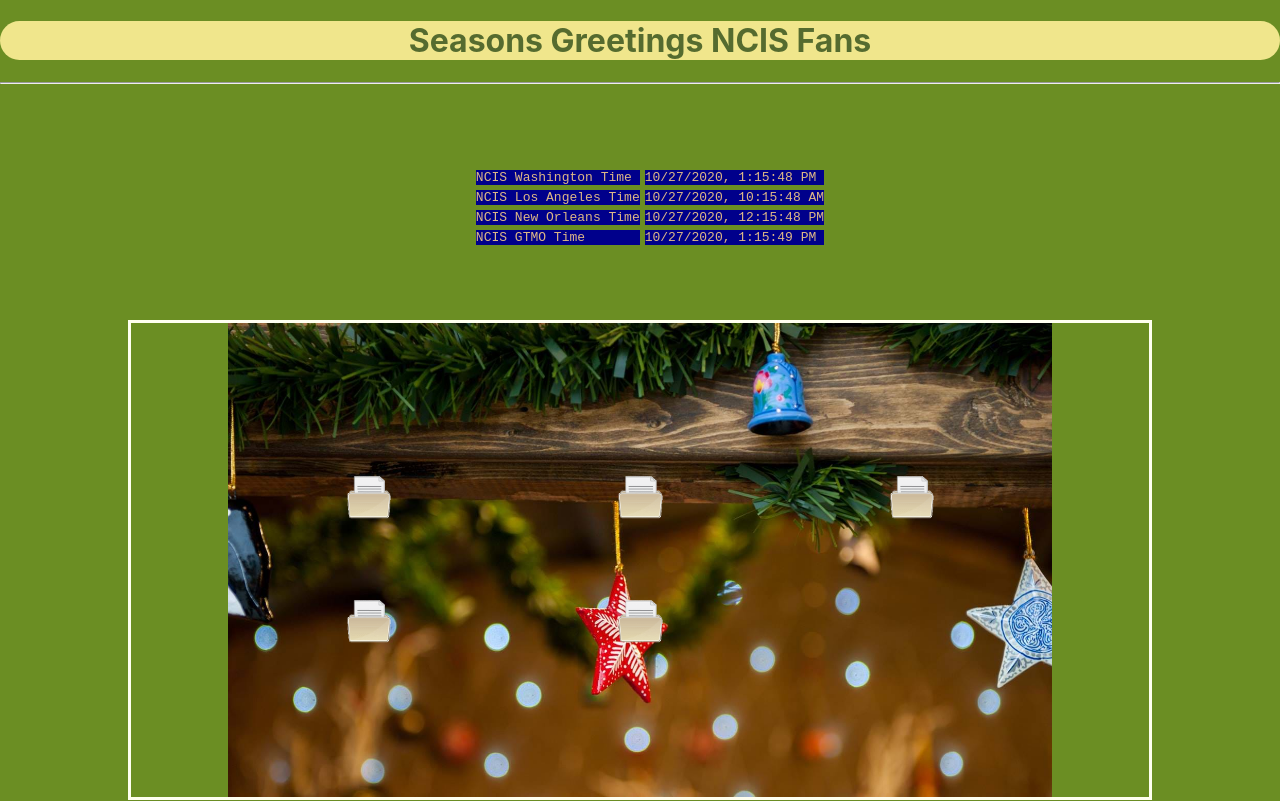
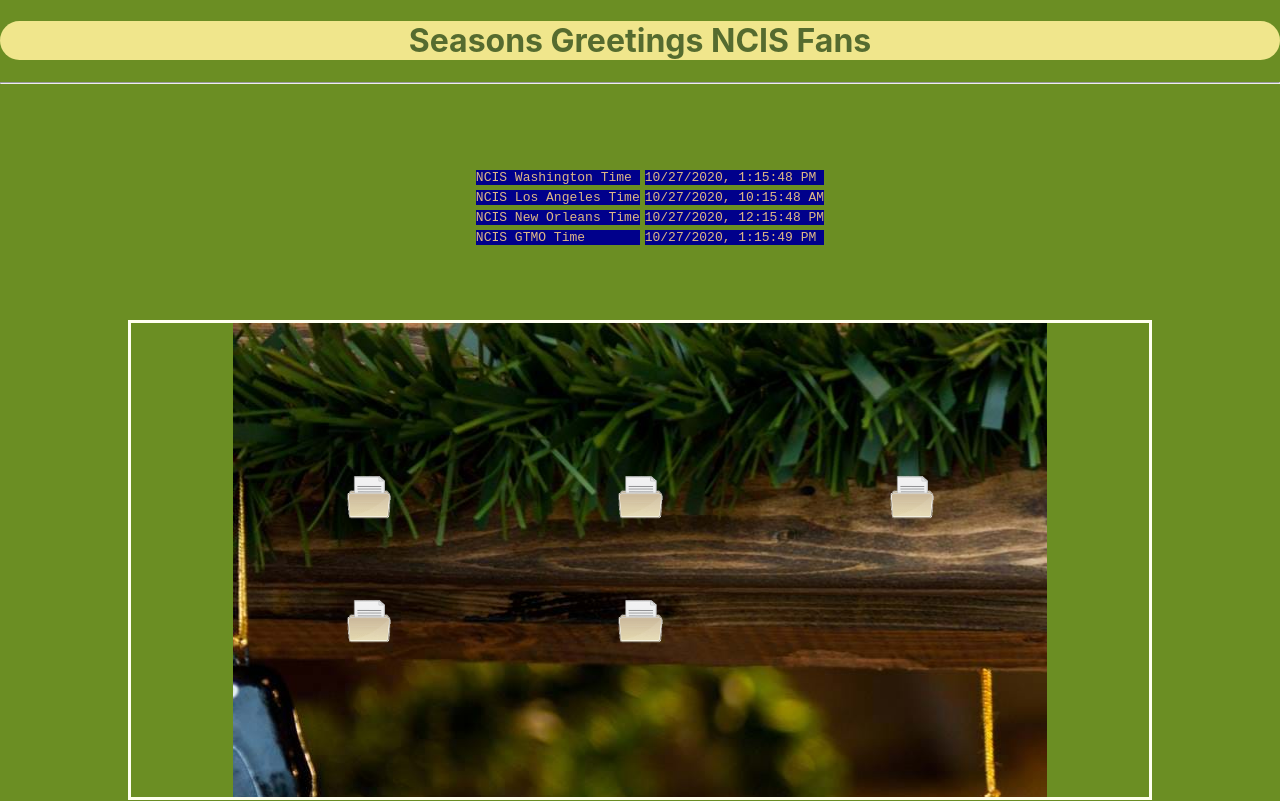
Before and after one commit to lexbarker/ncis-xmas, a React (Create React App) app: page / in a window 1280 px wide. Built offline with nearby package versions, Linux system fonts and the light colour scheme.

Commit message:
moved background image to css

```diff
--- a/src/components/doors-setup/doors-setup.component.jsx
+++ b/src/components/doors-setup/doors-setup.component.jsx
@@ -30,7 +30,7 @@ class DoorsSetup extends Component {
         return(
 
             <div className='background'>
-                <img  alt='xmas background' src={xmasbg} />
+
                 <div className='cardgrid'>
 
 
--- a/src/components/doors-setup/doors-setup.styles.css
+++ b/src/components/doors-setup/doors-setup.styles.css
@@ -10,6 +10,8 @@
     align-content: center;
     background-color: transparent;
     z-index: 2;
+    background-image: url(../../images/xmas.jpg);
+    background-repeat: repeat-y;
 
 }
 
@@ -22,10 +24,8 @@
     bottom: 0%;
     border-color: ivory;
     border-style: solid;
-    object-fit: cover;
 }
 img {
-    object-fit: fill;
     max-width: 100%;
     max-height: 100%;
     width: auto;
```
